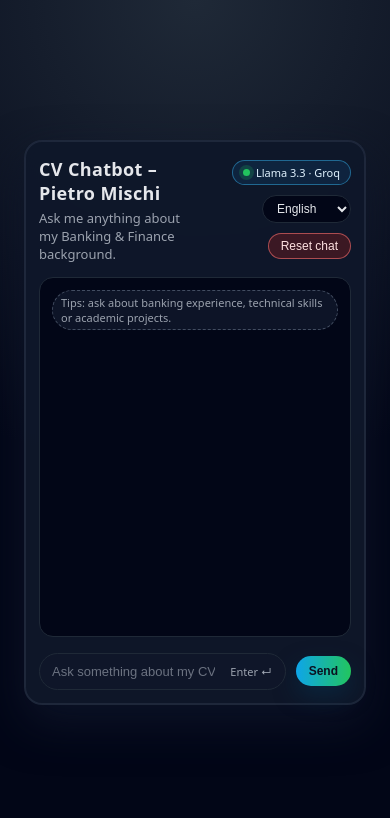
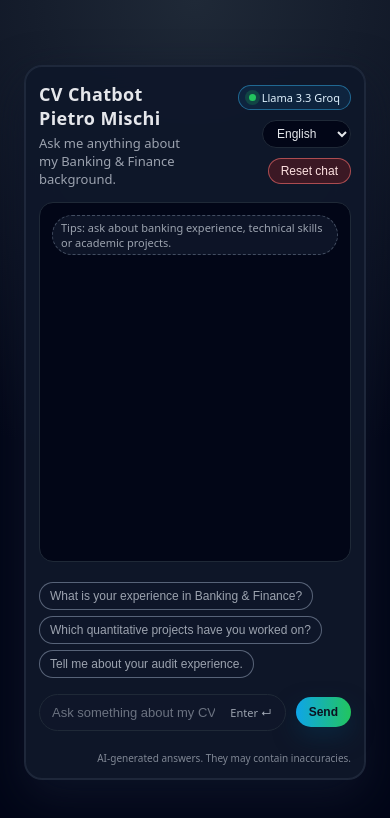
Before and after one commit to pi-mis/cv-chatbot-portfolio, a website: page index.html in a window 390 px wide. Drawn offline with Linux system fonts and the light colour scheme.

Commit message:
Sharper answers and suggested question buttons

```diff
--- a/index.html
+++ b/index.html
@@ -2,7 +2,7 @@
 <html lang="it">
   <head>
     <meta charset="UTF-8" />
-  <title>CV Chatbot – Pietro Mischi</title>
+    <title>CV Chatbot Pietro Mischi</title>
     <meta name="viewport" content="width=device-width, initial-scale=1" />
     <style>
       :root {
@@ -16,10 +16,15 @@
         --danger: #f97373;
       }
 
-    * { box-sizing: border-box; margin: 0; padding: 0; }
+      * {
+        box-sizing: border-box;
+        margin: 0;
+        padding: 0;
+      }
 
       body {
-      font-family: system-ui, -apple-system, BlinkMacSystemFont, "SF Pro Text", sans-serif;
+        font-family: system-ui, -apple-system, BlinkMacSystemFont, "SF Pro Text",
+          sans-serif;
         background: radial-gradient(circle at top, #1f2937 0, #020617 55%);
         color: var(--text);
         min-height: 100vh;
@@ -34,8 +39,7 @@
         max-width: 880px;
         background: rgba(15, 23, 42, 0.96);
         border-radius: 18px;
-      box-shadow:
-        0 18px 45px rgba(15, 23, 42, 0.8),
+        box-shadow: 0 18px 45px rgba(15, 23, 42, 0.8),
           inset 0 0 0 1px rgba(148, 163, 184, 0.12);
         padding: 20px 22px 18px;
         backdrop-filter: blur(18px);
@@ -116,8 +120,13 @@
         transition: background 0.15s ease, transform 0.05s ease;
       }
 
-    .reset-btn:hover { background: rgba(185, 28, 28, 0.7); }
-    .reset-btn:active { transform: scale(0.97); }
+      .reset-btn:hover {
+        background: rgba(185, 28, 28, 0.7);
+      }
+
+      .reset-btn:active {
+        transform: scale(0.97);
+      }
 
       .chat {
         border-radius: 14px;
@@ -144,7 +153,7 @@
       .msg.user {
         margin-left: auto;
         background: linear-gradient(to right, #1d4ed8, #0ea5e9);
-      color: white;
+        color: #ffffff;
         border-bottom-right-radius: 2px;
       }
 
@@ -177,7 +186,7 @@
         position: relative;
       }
 
-    #input {
+      .input-shell input {
         width: 100%;
         padding: 10px 12px;
         padding-right: 84px;
@@ -189,7 +198,9 @@
         outline: none;
       }
 
-    #input::placeholder { color: #6b7280; }
+      .input-shell input::placeholder {
+        color: #6b7280;
+      }
 
       .hint {
         position: absolute;
@@ -211,23 +222,87 @@
         cursor: pointer;
         white-space: nowrap;
         box-shadow: 0 10px 22px rgba(8, 47, 73, 0.6);
-      transition: transform 0.06s ease, box-shadow 0.1s ease, filter 0.1s ease;
+        transition: transform 0.06s ease, box-shadow 0.1s ease,
+          filter 0.1s ease;
       }
 
-    .send-btn:hover { filter: brightness(1.05); }
+      .send-btn:hover {
+        filter: brightness(1.05);
+      }
+
       .send-btn:active {
         transform: translateY(1px);
         box-shadow: 0 4px 12px rgba(8, 47, 73, 0.6);
       }
 
+      .suggestions-row {
+        margin-top: 6px;
+        display: flex;
+        flex-wrap: wrap;
+        gap: 6px;
+      }
+
+      .suggestion-btn {
+        border-radius: 999px;
+        border: 1px solid rgba(148, 163, 184, 0.55);
+        background: rgba(15, 23, 42, 0.9);
+        color: var(--text-soft);
+        font-size: 12px;
+        padding: 6px 10px;
+        cursor: pointer;
+        white-space: nowrap;
+        transition: background 0.12s ease, color 0.12s ease,
+          transform 0.04s ease;
+      }
+
+      .suggestion-btn:hover {
+        background: rgba(56, 189, 248, 0.18);
+        color: var(--text);
+      }
+
+      .suggestion-btn:active {
+        transform: translateY(1px);
+      }
+
+      .disclaimer {
+        margin-top: 6px;
+        font-size: 10px;
+        color: var(--text-soft);
+        opacity: 0.8;
+        text-align: right;
+      }
+
       @media (max-width: 640px) {
-      .shell { padding: 16px 14px 14px; }
-      .chat { height: 360px; }
-      .title { font-size: 18px; }
-      .controls { flex-wrap: wrap; justify-content: flex-end; }
-      .msg { max-width: 92%; }
-      #input { font-size: 13px; padding-right: 70px; }
-      .send-btn { padding: 8px 13px; font-size: 12px; }
+        .shell {
+          padding: 16px 14px 14px;
+        }
+
+        .chat {
+          height: 360px;
+        }
+
+        .title {
+          font-size: 18px;
+        }
+
+        .controls {
+          flex-wrap: wrap;
+          justify-content: flex-end;
+        }
+
+        .msg {
+          max-width: 92%;
+        }
+
+        .input-shell input {
+          font-size: 13px;
+          padding-right: 70px;
+        }
+
+        .send-btn {
+          padding: 8px 13px;
+          font-size: 12px;
+        }
       }
     </style>
   </head>
@@ -235,7 +310,7 @@
     <div class="shell">
       <div class="header">
         <div class="title-block">
-        <div class="title">CV Chatbot – Pietro Mischi</div>
+          <div class="title">CV Chatbot Pietro Mischi</div>
           <div class="subtitle" id="subtitle">
             Ask anything about my Banking &amp; Finance background.
           </div>
@@ -243,7 +318,7 @@
         <div class="controls">
           <div class="pill">
             <span class="pill-dot"></span>
-          <span id="model-label">Llama 3.3 · Groq</span>
+            <span id="model-label">Llama 3.3 Groq</span>
           </div>
           <select id="language-select">
             <option value="it">Italiano</option>
@@ -256,12 +331,18 @@
 
       <div id="chat" class="chat"></div>
 
+      <div id="suggestions" class="suggestions-row"></div>
+
       <div class="input-row">
         <div class="input-shell">
           <input id="input" autocomplete="off" />
           <div class="hint" id="hint-label">Enter ↵</div>
         </div>
         <button id="send-btn" class="send-btn">Send</button>
+      </div>
+
+      <div id="disclaimer" class="disclaimer">
+        AI-generated answers. They may contain inaccuracies.
       </div>
     </div>
 
@@ -273,31 +354,47 @@
       const langSelect = document.getElementById('language-select');
       const subtitleEl = document.getElementById('subtitle');
       const hintLabel = document.getElementById('hint-label');
+      const suggestionsEl = document.getElementById('suggestions');
+      const disclaimerEl = document.getElementById('disclaimer');
 
-    const STORAGE_KEY = 'cv_chat_messages_v2';
+      const STORAGE_KEY = 'cv-chat-messages-v2';
 
       const uiText = {
         it: {
-        subtitle: 'Chiedimi qualsiasi cosa sul mio percorso in Banking & Finance.',
+          subtitle:
+            'Chiedimi qualsiasi cosa sul mio percorso in Banking & Finance.',
           placeholder: 'Chiedi qualcosa sul mio CV...',
           send: 'Invia',
           hint: 'Invio ↵',
-        resetConfirm: 'Vuoi davvero resettare la conversazione?'
+          resetConfirm: 'Vuoi davvero resettare la conversazione?',
+          metaTips:
+            'Suggerimenti: chiedi delle mie esperienze di banking, delle competenze tecniche o dei progetti accademici.',
+          disclaimer:
+            'Risposte generate con AI. Possono contenere imprecisioni.',
         },
         en: {
           subtitle: 'Ask me anything about my Banking & Finance background.',
           placeholder: 'Ask something about my CV…',
           send: 'Send',
           hint: 'Enter ↵',
-        resetConfirm: 'Do you really want to reset the conversation?'
+          resetConfirm: 'Do you really want to reset the conversation?',
+          metaTips:
+            'Tips: ask about banking experience, technical skills or academic projects.',
+          disclaimer:
+            'AI-generated answers. They may contain inaccuracies.',
         },
         sv: {
-        subtitle: 'Fråga mig vad som helst om min bakgrund inom Banking & Finance.',
+          subtitle:
+            'Fråga mig vad som helst om min bakgrund inom Banking & Finance.',
           placeholder: 'Fråga något om mitt CV…',
           send: 'Skicka',
           hint: 'Enter ↵',
-        resetConfirm: 'Vill du verkligen återställa konversationen?'
-      }
+          resetConfirm: 'Vill du verkligen återställa konversationen?',
+          metaTips:
+            'Tips: fråga om min bankerfarenhet, tekniska färdigheter eller akademiska projekt.',
+          disclaimer:
+            'Svar genereras med AI och kan innehålla fel.',
+        },
       };
 
       let currentLang = langSelect.value;
@@ -309,18 +406,54 @@
         inputEl.placeholder = t.placeholder;
         sendBtn.textContent = t.send;
         hintLabel.textContent = t.hint;
+        disclaimerEl.textContent = t.disclaimer;
+      }
+
+      function getSuggestionsForLang(lang) {
+        if (lang === 'it') {
+          return [
+            'Qual è la tua esperienza in Banking & Finance?',
+            'Quali progetti quantitativi hai sviluppato?',
+            'Raccontami della tua esperienza in audit.',
+          ];
+        }
+        if (lang === 'sv') {
+          return [
+            'Vad har du för erfarenhet inom Banking & Finance?',
+            'Vilka kvantitativa projekt har du gjort?',
+            'Berätta om din revisionserfarenhet.',
+          ];
+        }
+        // en default
+        return [
+          'What is your experience in Banking & Finance?',
+          'Which quantitative projects have you worked on?',
+          'Tell me about your audit experience.',
+        ];
+      }
+
+      function renderSuggestions() {
+        suggestionsEl.innerHTML = '';
+        const list = getSuggestionsForLang(currentLang);
+        list.forEach((text) => {
+          const btn = document.createElement('button');
+          btn.className = 'suggestion-btn';
+          btn.textContent = text;
+          btn.onclick = () => {
+            inputEl.value = text;
+            send();
+          };
+          suggestionsEl.appendChild(btn);
+        });
       }
 
       function render() {
         chatEl.innerHTML = '';
+
         if (!messages.length) {
           const meta = document.createElement('div');
           meta.className = 'msg meta';
-        meta.textContent = currentLang === 'it'
-          ? 'Suggerimenti: chiedi delle mie esperienze di banking, delle competenze tecniche o dei progetti accademici.'
-          : currentLang === 'sv'
-          ? 'Tips: fråga om min bankerfarenhet, tekniska färdigheter eller akademiska projekt.'
-          : 'Tips: ask about banking experience, technical skills or academic projects.';
+          meta.textContent = uiText[currentLang].metaTips;
           chatEl.appendChild(meta);
         } else {
           for (const m of messages) {
@@ -330,13 +463,20 @@
             chatEl.appendChild(div);
           }
         }
+
         chatEl.scrollTop = chatEl.scrollHeight;
-      localStorage.setItem(STORAGE_KEY, JSON.stringify(messages.slice(-30)));
+        localStorage.setItem(
+          STORAGE_KEY,
+          JSON.stringify(messages.slice(-30))
+        );
+
+        renderSuggestions();
       }
 
       async function send() {
         const text = inputEl.value.trim();
         if (!text) return;
+
         inputEl.value = '';
 
         messages.push({ role: 'user', content: text });
@@ -346,20 +486,22 @@
           const res = await fetch('/api/chat', {
             method: 'POST',
             headers: { 'Content-Type': 'application/json' },
-          body: JSON.stringify({ messages, language: currentLang })
+            body: JSON.stringify({ messages, language: currentLang }),
           });
 
           const data = await res.json();
+
           const assistantMsg = {
             role: 'assistant',
-          content: data.answer || '[No response from model]'
+            content: data.answer || 'No response from model.',
           };
+
           messages.push(assistantMsg);
           render();
         } catch (err) {
           const assistantMsg = {
             role: 'assistant',
-          content: '[Error: connection failed]'
+            content: 'Error: connection failed.',
           };
           messages.push(assistantMsg);
           render();
@@ -367,7 +509,8 @@
       }
 
       sendBtn.onclick = send;
-    inputEl.addEventListener('keydown', e => {
+
+      inputEl.addEventListener('keydown', (e) => {
         if (e.key === 'Enter' && !e.shiftKey) {
           e.preventDefault();
           send();
```
Also changed, not shown: api/chat.js (+20 -10 lines). Lines whose indentation alone changed are shown as unchanged.
